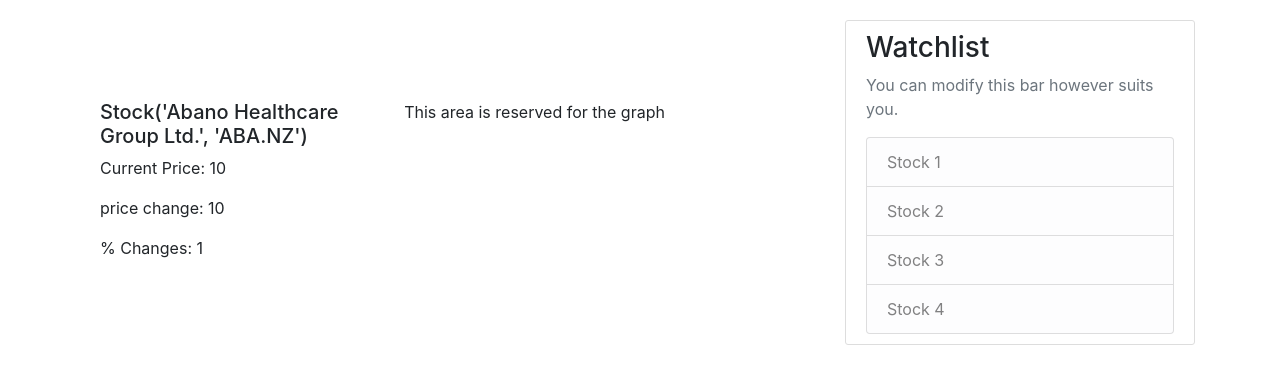
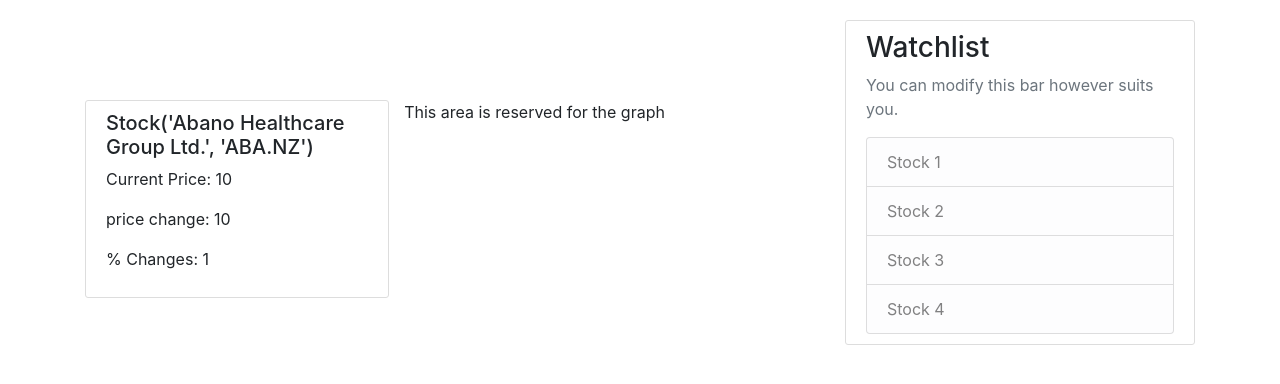
Before and after one commit to fongchinghinunsw/LeetTrader, a Flask app: template leettrader/templates/search_page.html in a window 1280 px wide. Shown: the part 60-444 px from the top of the page. Run offline with Flask 2, Linux system fonts and the light colour scheme; data comes from the database, SQL or seed files in the repository; tables that the repository leaves empty hold one stand-in row (values such as "Sample post"); the template is opened without the code that fills it: values that come from a table or form of the project are taken from there, most other values are stand-ins (such as "Sample title", 1, 10 or a date in 2020); some libraries are stand-ins or nearby versions.

Commit message:
Add border to left side of the search page

```diff
--- a/leettrader/static/main.css
+++ b/leettrader/static/main.css
@@ -97,3 +97,11 @@
   border-radius: 3px;
   margin-bottom: 20px;
 }
+
+#search-left {
+  background: #ffffff;
+  padding: 10px 20px;
+  border: 1px solid #dddddd;
+  border-radius: 3px;
+  margin-bottom: 20px;
+}
--- a/leettrader/templates/search_page.html
+++ b/leettrader/templates/search_page.html
@@ -2,7 +2,7 @@
 {% block left_content %}
   <main id="content" role="main" class="container">
     <div class="row">
-      <div class="col-md-5">
+      <div id="search-left" class="col-md-5">
         <h5>{{ stock }}</h5>
         <p>Current Price: {{ price }}</p>
         {% if color == "green" %}
```
